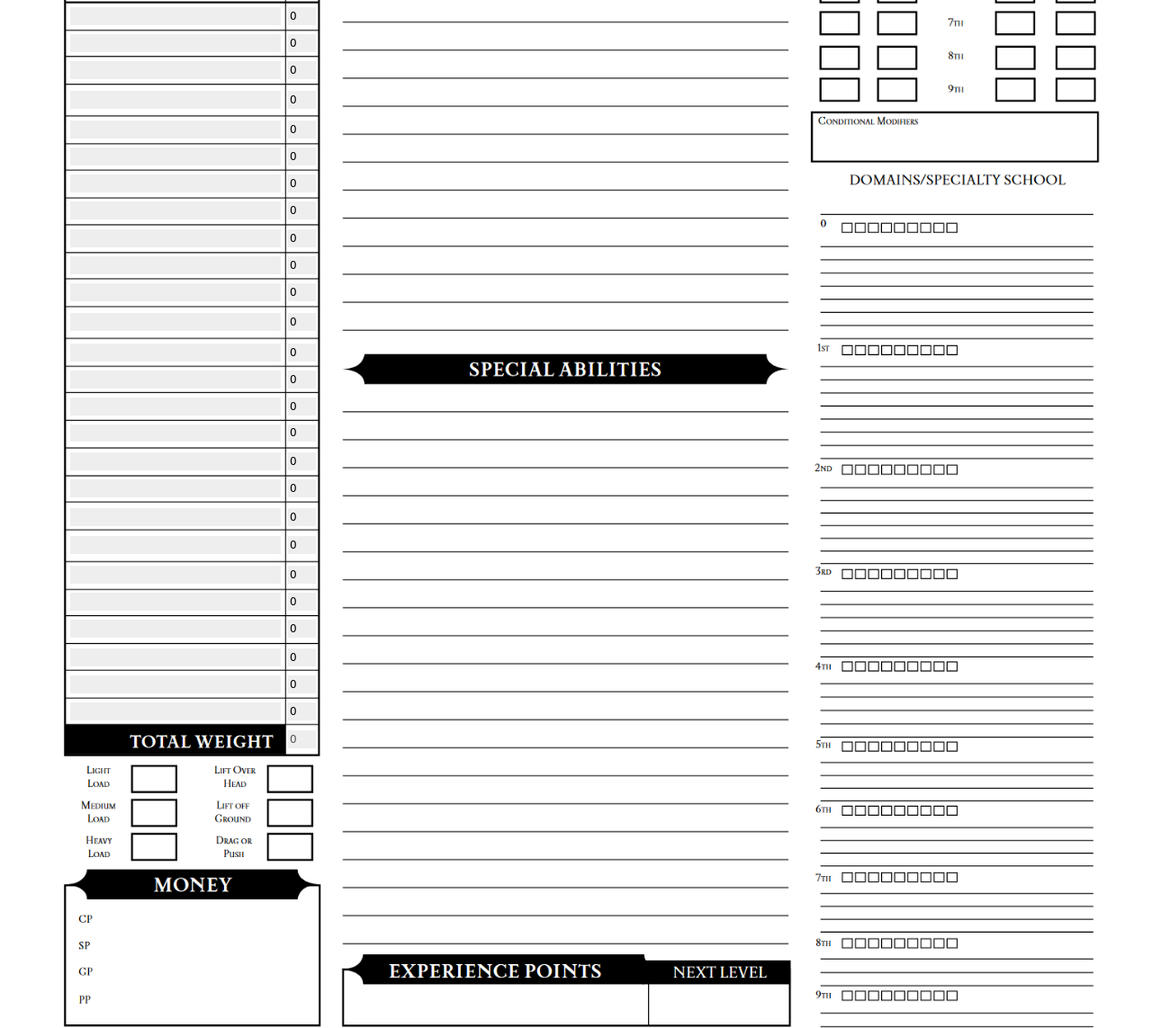
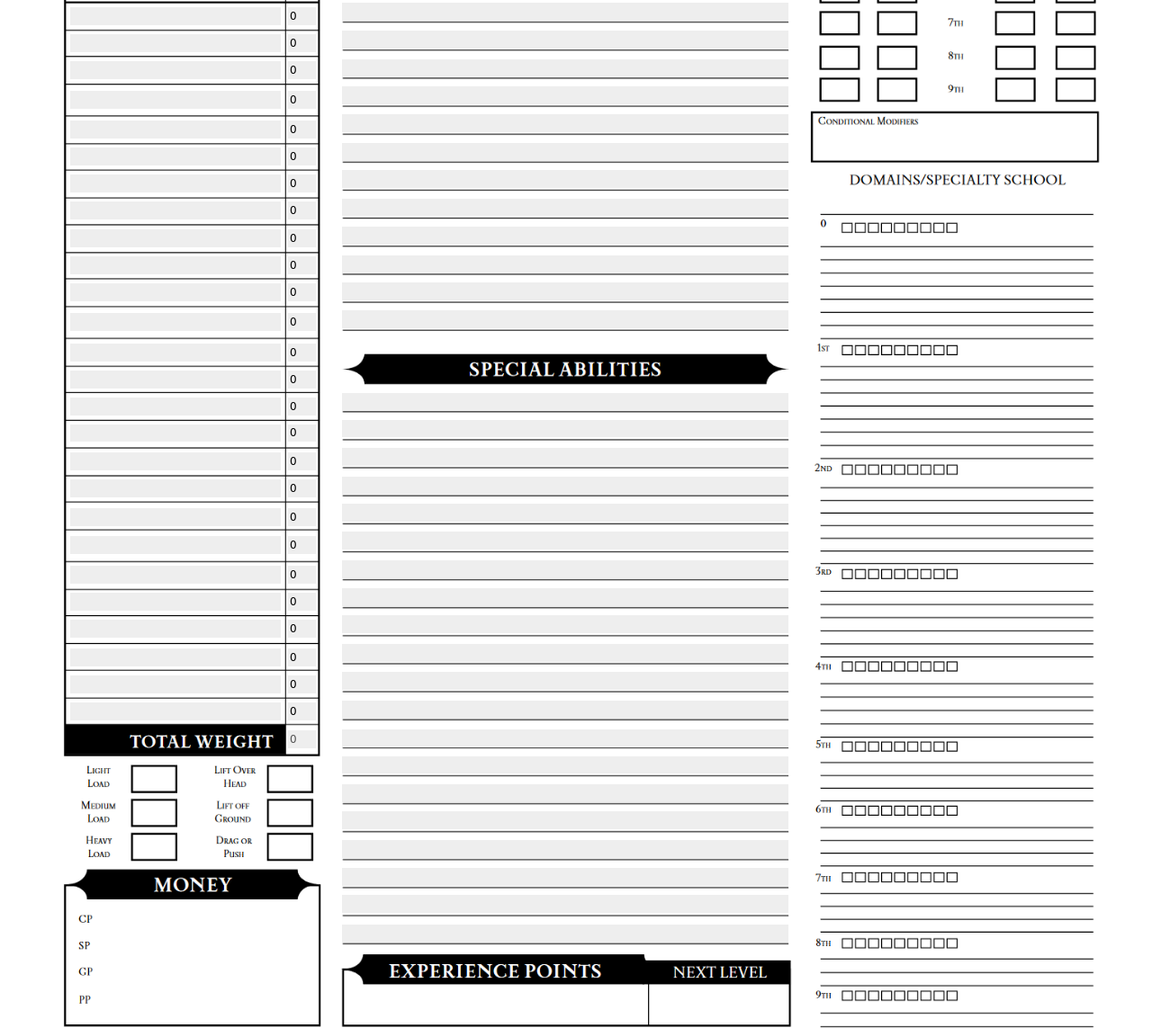
Before and after one commit to lewisc64/Autosheet, a plain HTML site: page index.html in a window 1280 px wide. Shown: the part 2232-3375 px from the top of the page at 90% size. Drawn offline with Linux system fonts and the light colour scheme.

Commit message:
feats and special abilities

```diff
--- a/scripts/first-edition-setup.js
+++ b/scripts/first-edition-setup.js
@@ -217,6 +217,14 @@ for (let i = 1; i <= 26; i++) {
 }
 page2.push(new SumControl("gear-total-weight", ["gear-total", "gear-weight"], 0, totalGearWeights));
 
+for (let i = 1; i <= 12; i++) {
+  page2.push(new EditableControl("feat-" + i, ["feats"], ""));
+}
+
+for (let i = 1; i <= 20; i++) {
+  page2.push(new EditableControl("special-ability-" + i, ["special-abilities"], ""));
+}
+
 for (let control of page1) {
   control.groups.push("page-1");
 }
--- a/stylesheets/first-edition-page2.css
+++ b/stylesheets/first-edition-page2.css
@@ -174,3 +174,136 @@
 .gear-total {
   bottom: 24.1%;
 }
+
+.feats, .special-abilities {
+  left: 29.7%;
+  width: 38.7%;
+}
+
+#feat-1 {
+  bottom: 72.8%;
+}
+
+#feat-2 {
+  bottom: 70.9%;
+}
+
+#feat-3 {
+  bottom: 69%
+}
+
+#feat-4 {
+  bottom: 67.2%;
+}
+
+#feat-5 {
+  bottom: 65.3%;
+}
+
+#feat-6 {
+  bottom: 63.4%
+}
+
+#feat-7 {
+  bottom: 61.6%;
+}
+
+#feat-8 {
+  bottom: 59.7%;
+}
+
+#feat-9 {
+  bottom: 57.8%;
+}
+
+#feat-10 {
+  bottom: 55.9%;
+}
+
+#feat-11 {
+  bottom: 54.1%;
+}
+
+#feat-12 {
+  bottom: 52.2%;
+}
+
+#special-ability-1 {
+  bottom: 46.7%;
+}
+
+#special-ability-2 {
+  bottom: 44.9%;
+}
+
+#special-ability-3 {
+  bottom: 43%;
+}
+
+#special-ability-4 {
+  bottom: 41.1%;
+}
+
+#special-ability-5 {
+  bottom: 39.3%
+}
+
+#special-ability-6 {
+  bottom: 37.4%;
+}
+
+#special-ability-7 {
+  bottom: 35.5%;
+}
+
+#special-ability-8 {
+  bottom: 33.6%;
+}
+
+#special-ability-9 {
+  bottom: 31.8%;
+}
+
+#special-ability-10 {
+  bottom: 29.9%;
+}
+
+#special-ability-11 {
+  bottom: 28%;
+}
+
+#special-ability-12 {
+  bottom: 26.1%;
+}
+
+#special-ability-13 {
+  bottom: 24.2%;
+}
+
+#special-ability-14 {
+  bottom: 22.4%;
+}
+
+#special-ability-15 {
+  bottom: 20.5%;
+}
+
+#special-ability-16 {
+  bottom: 18.7%;
+}
+
+#special-ability-17 {
+  bottom: 16.8%;
+}
+
+#special-ability-18 {
+  bottom: 14.9%;
+}
+
+#special-ability-19 {
+  bottom: 13.1%;
+}
+
+#special-ability-20 {
+  bottom: 11.1%;
+}
```
